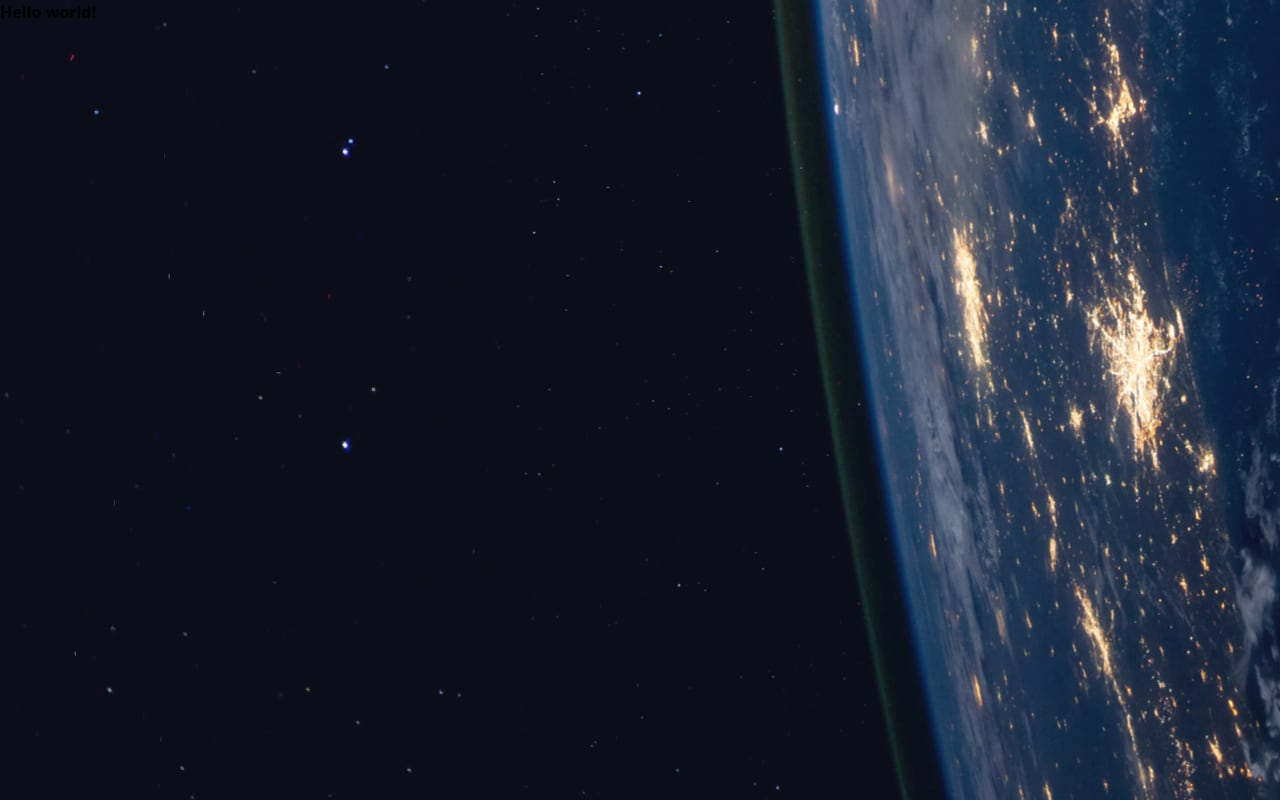
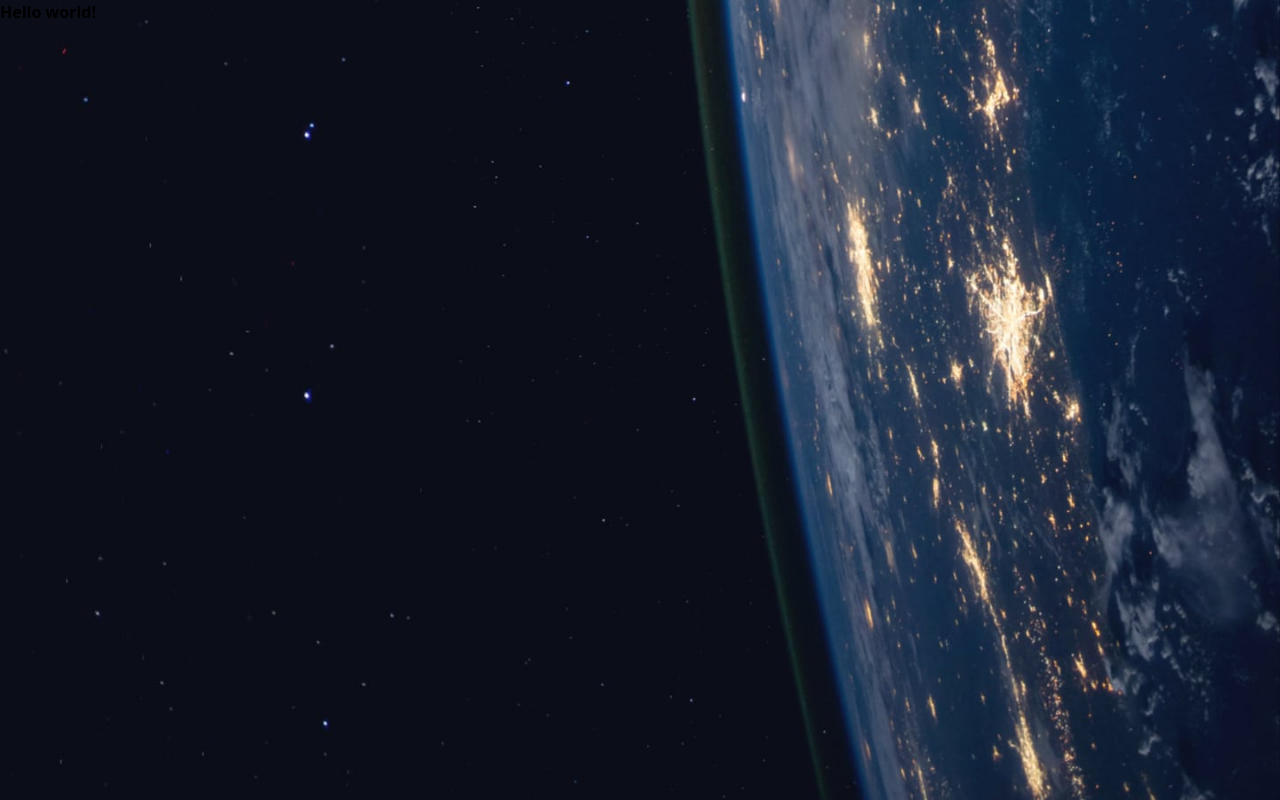
Before and after one commit to Lanr3waju/space-tour, a React (Vite) app: page / in a window 1280 px wide. Built offline with nearby package versions, Linux system fonts and the light colour scheme.

Commit message:
Add background styles

```diff
--- a/src/App.jsx
+++ b/src/App.jsx
@@ -2,7 +2,7 @@ import Home from "./components/Home"
 
 function App() {
   return (
-    <div className="lg:bg-home-desktop md:bg-home-tablet sm:bg-home-mobile bg-home-mobile min-h-screen">
+    <div className="lg:bg-home-desktop md:bg-home-tablet sm:bg-home-mobile bg-home-mobile min-h-screen bg-no-repeat bg-cover">
       <Home />
     </div>
   )
```
